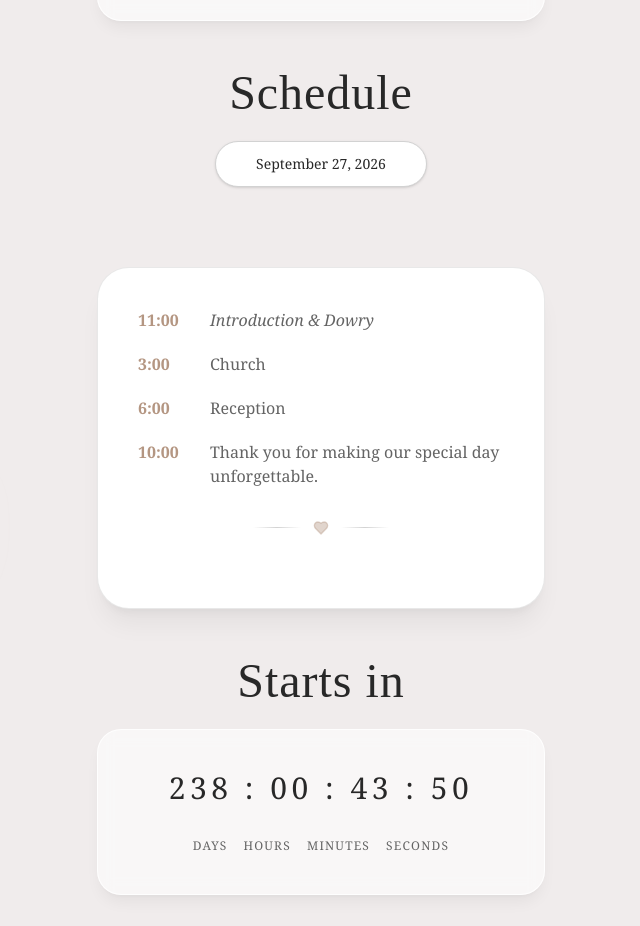
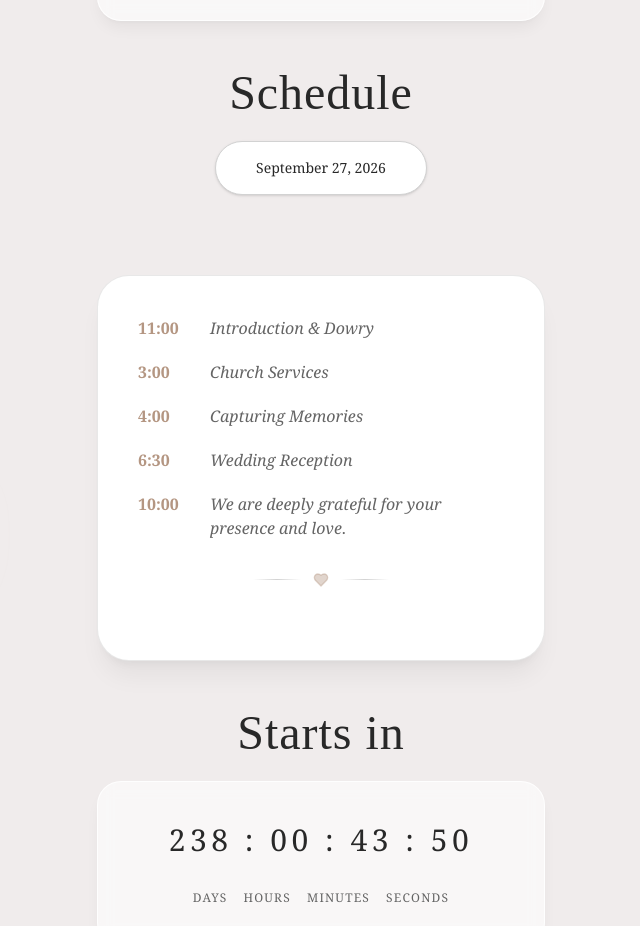
Before and after one commit to Giscard49/w-invitation, a React (Vite) app: page / in a window 1280 px wide. Shown: the part 1797-2723 px from the top of the page, without its empty margins (319-959 px from the left). Built offline with nearby package versions, Linux system fonts and the light colour scheme; no server answers.

Commit message:
fix: add webfont imports

```diff
--- a/src/App.tsx
+++ b/src/App.tsx
@@ -252,7 +252,7 @@ export default function App() {
 
           {/* Date Button */}
           <div className="flex justify-center mb-4">
-            <div className="px-10 py-3 bg-white border border-[rgb(var(--color-border))] rounded-full text-sm shadow-sm hover:shadow-md transition-shadow">
+            <div className="px-10 py-4 bg-white border border-[rgb(var(--color-border))] rounded-full text-sm shadow-sm hover:shadow-md transition-shadow">
               September 27, 2026
             </div>
           </div>
@@ -271,18 +271,23 @@ export default function App() {
                 <span className="font-semibold min-w-[60px] text-[rgb(var(--color-accent))]">11:00</span>
                 <span className="text-[rgb(var(--color-text-secondary))]">  <i>Introduction & Dowry</i></span>
               </div>
+
               <div className="flex items-start gap-3">
                 <span className="font-semibold min-w-[60px] text-[rgb(var(--color-accent))]">3:00 </span>
-                <span className="text-[rgb(var(--color-text-secondary))]">Church</span>
+                <span className="text-[rgb(var(--color-text-secondary))]"> <i>Church Services</i></span>
               </div>
               <div className="flex items-start gap-3">
-                <span className="font-semibold min-w-[60px] text-[rgb(var(--color-accent))]">6:00 </span>
-                <span className="text-[rgb(var(--color-text-secondary))]">Reception </span>
+                <span className="font-semibold min-w-[60px] text-[rgb(var(--color-accent))]">4:00 </span>
+                <span className="text-[rgb(var(--color-text-secondary))]"> <i>Capturing Memories </i></span>
+              </div>
+              <div className="flex items-start gap-3">
+                <span className="font-semibold min-w-[60px] text-[rgb(var(--color-accent))]">6:30 </span>
+                <span className="text-[rgb(var(--color-text-secondary))]"><i>Wedding Reception</i> </span>
               </div>
 
               <div className="flex items-start gap-3">
                 <span className="font-semibold min-w-[60px] text-[rgb(var(--color-accent))]">10:00</span>
-                <span className="text-[rgb(var(--color-text-secondary))]">Thank you for making our special day unforgettable.</span>
+                <span className="text-[rgb(var(--color-text-secondary))]"> <i>We are deeply grateful for your presence and love</i>.</span>
               </div>
             </div>
 
```
Also changed, not shown: 1 other file (tests, documents, lock files or other folders).
